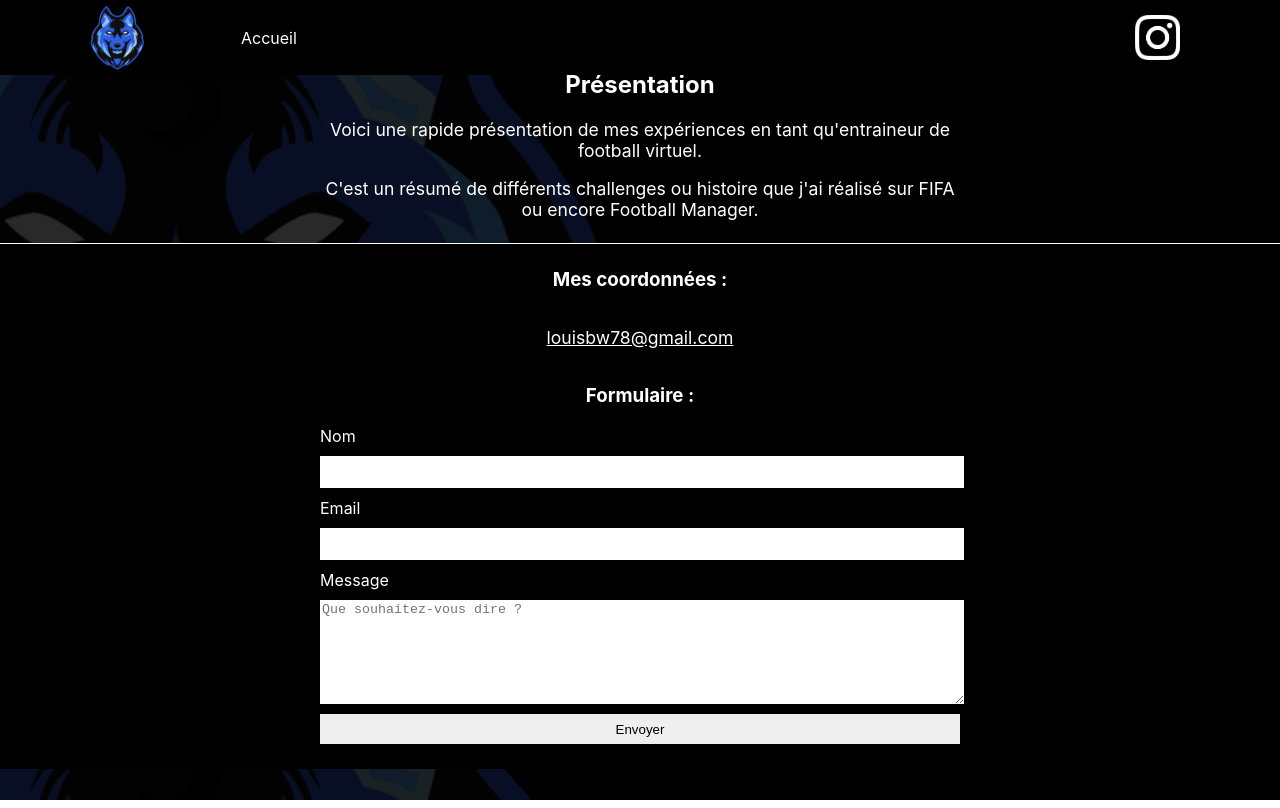
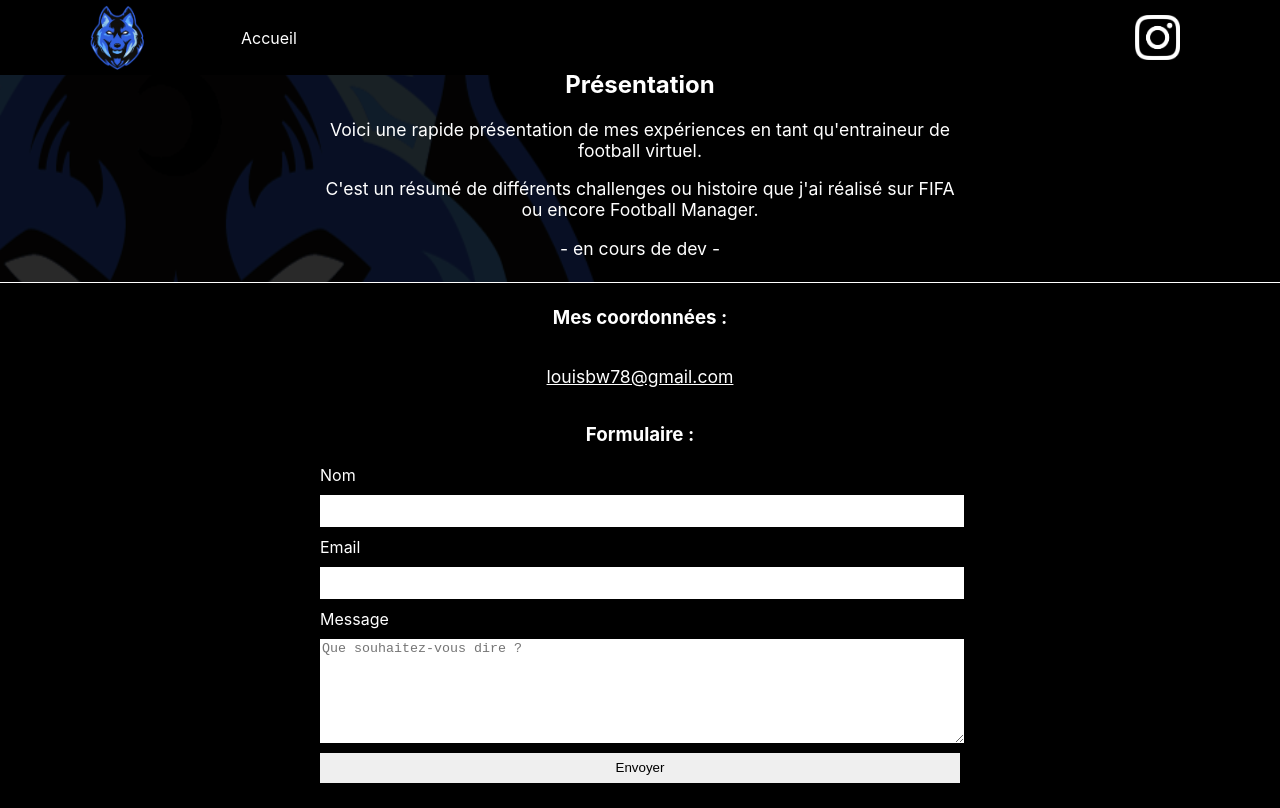
Before and after one commit to bania78/le_monde_de_Lou, a React (Create React App) app in the folder le_mon_de_lou_app/: page /coach in a window 1280 px wide. Built offline with nearby package versions, Linux system fonts and the light colour scheme.

Commit message:
[AAD] en cours dev

```diff
--- a/le_mon_de_lou_app/src/pages/Coach_Lou/Accueil_coach.js
+++ b/le_mon_de_lou_app/src/pages/Coach_Lou/Accueil_coach.js
@@ -7,6 +7,7 @@ function Accueil_coach() {
                 <h2 className='h2_pres'>Présentation</h2>
                 <p>Voici une rapide présentation de mes expériences en tant qu'entraineur de football virtuel.</p>
                 <p>C'est un résumé de différents challenges ou histoire que j'ai réalisé sur FIFA ou encore Football Manager.</p>
+                <p> - en cours de dev - </p>
             </div>
         </div>
     );
--- a/le_mon_de_lou_app/src/pages/Genshin/Accueil_gen.js
+++ b/le_mon_de_lou_app/src/pages/Genshin/Accueil_gen.js
@@ -6,6 +6,7 @@ function Accueil_gen() {
             <div className='div_content' id="pok">
                 <h2 className='h2_pres'>Présentation</h2>
                 <p>Voici une rapide présentation de mon compte Genshin.</p>
+                <p> - en cours de dev - </p>
             </div>
         </div>
     );
--- a/le_mon_de_lou_app/src/pages/Untraveled/Accueil_unt.js
+++ b/le_mon_de_lou_app/src/pages/Untraveled/Accueil_unt.js
@@ -6,6 +6,7 @@ function Accueil_unt() {
             <div className='div_content' id="pok">
                 <h2 className='h2_pres'>Présentation</h2>
                 <p>Voici une rapide présentation d'une de mes histoires.</p>
+                <p> - en cours de dev - </p>
             </div>
         </div>
     );
```
